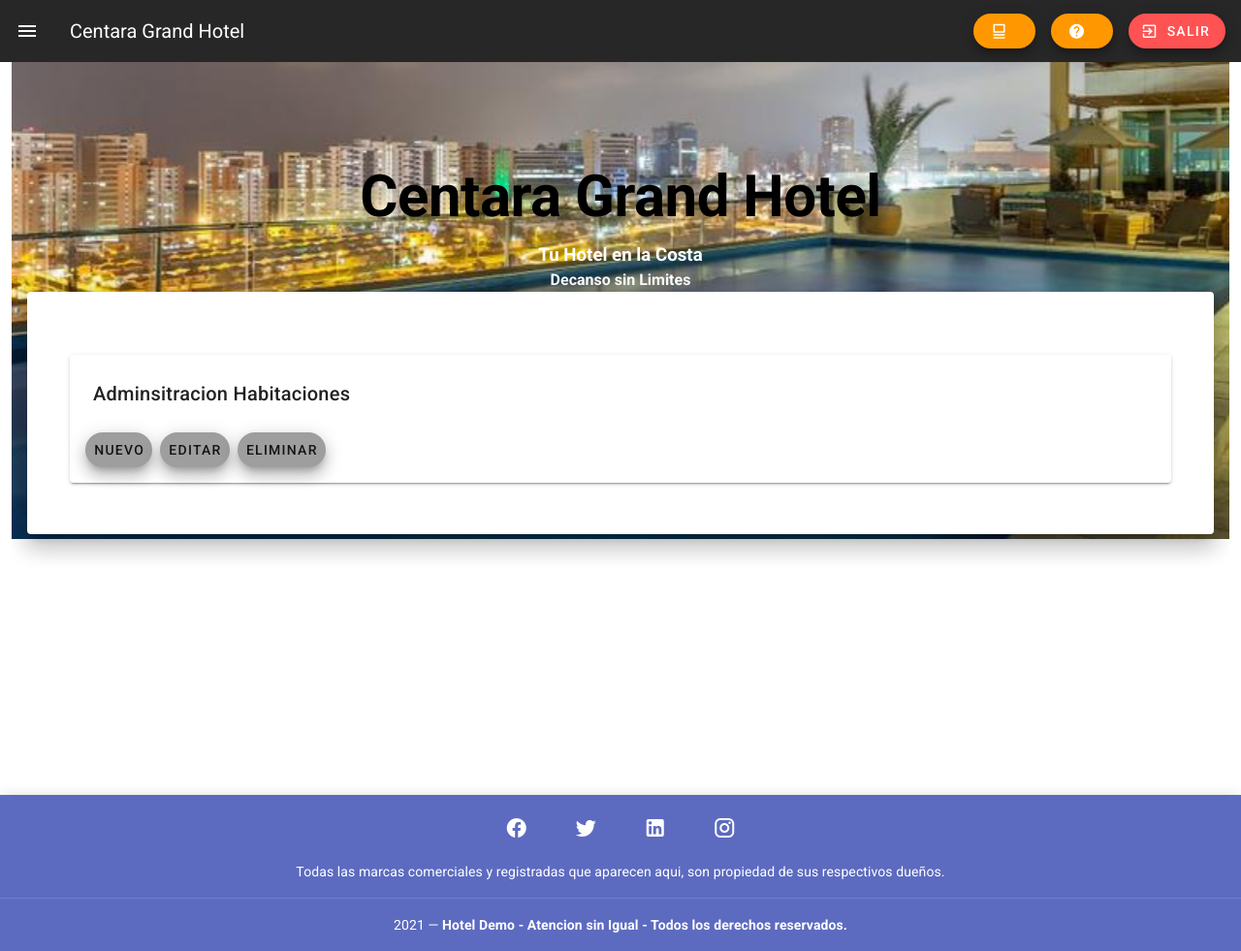
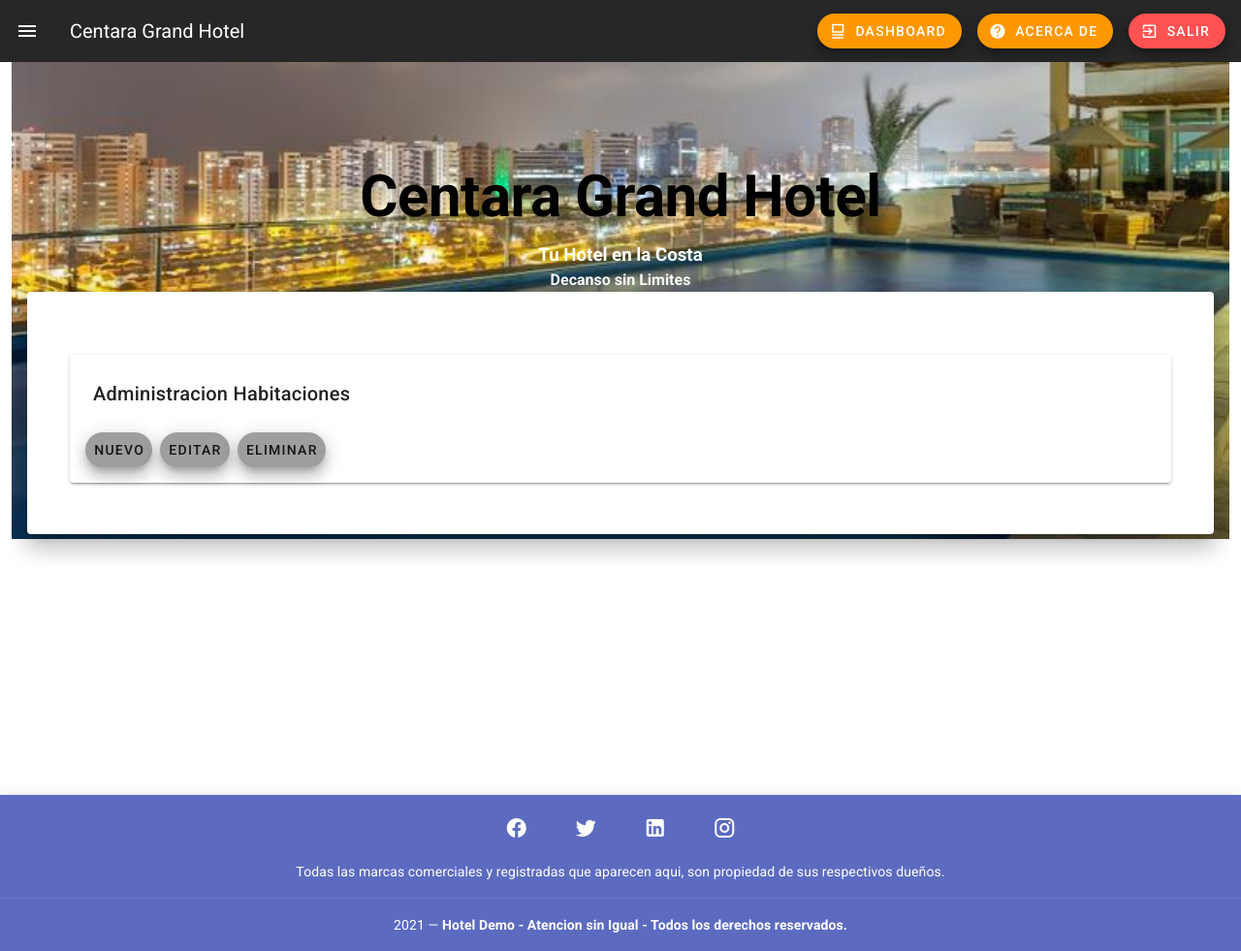
Before and after one commit to Jesuschamorro54/Hotel, a Flask app: page /adm_habitaciones/ in a window 1280 px wide. Shown: the whole page at 97% size. Run offline with Flask 2, Linux system fonts and the light colour scheme; the visitor is signed in with stand-in values (Sample User, id 1); some libraries are stand-ins or nearby versions.

Commit message:
Update seguridad 2 y database class

```diff
--- a/app/Templates/adm_comentarios.html
+++ b/app/Templates/adm_comentarios.html
@@ -4,6 +4,8 @@
 {% block tit_bar %} Centara Grand Hotel {% endblock %}
 {% block btn_login %} Acceso {% endblock %}
 {% block btn_signin %} Registro {% endblock %}
+{% block btn_dashboard %} DashBoard {% endblock %}
+{% block btn_about %} Acerca de {% endblock %}
 {% block btn_exit %} Salir {% endblock %}
 
 
--- a/app/Templates/adm_habitaciones.html
+++ b/app/Templates/adm_habitaciones.html
@@ -4,6 +4,8 @@
 {% block tit_bar %} Centara Grand Hotel {% endblock %}
 {% block btn_login %} Acceso {% endblock %}
 {% block btn_signin %} Registro {% endblock %}
+{% block btn_dashboard %} DashBoard {% endblock %}
+{% block btn_about %} Acerca de {% endblock %}
 {% block btn_exit %} Salir {% endblock %}
 
 
@@ -14,7 +16,7 @@
             <v-row class="d-flex align-center pt-3" justify="space-around" no-gutters>
                 <v-col class="px-2 py-2">
                     <v-card class="px-2 py-2">
-                        <v-card-title>Adminsitracion Habitaciones</v-card-title>
+                        <v-card-title>Administracion Habitaciones</v-card-title>
                         <v-card-actions>
                             <v-btn color="grey light-2" elevation="10" rounded @click="btn_nuevo" title="Nuevo Registro">Nuevo</v-btn>
                             <v-btn color="grey light-2" elevation="10" rounded @click="btn_editar" title="Editar Registro">Editar</v-btn>
--- a/app/Templates/adm_reservas.html
+++ b/app/Templates/adm_reservas.html
@@ -4,6 +4,8 @@
 {% block tit_bar %} Centara Grand Hotel {% endblock %}
 {% block btn_login %} Acceso {% endblock %}
 {% block btn_signin %} Registro {% endblock %}
+{% block btn_dashboard %} DashBoard {% endblock %}
+{% block btn_about %} Acerca de {% endblock %}
 {% block btn_exit %} Salir {% endblock %}
 
 
--- a/app/views.py
+++ b/app/views.py
@@ -89,7 +89,7 @@ def adm_comentarios():
 @main.route('/adm_users/')
 @login_required
 def admin_users():
-    return render_template('/adm_users.html')
+    return render_template('adm_users.html')
 
 @main.route('/logout/')
 def logout():
```
